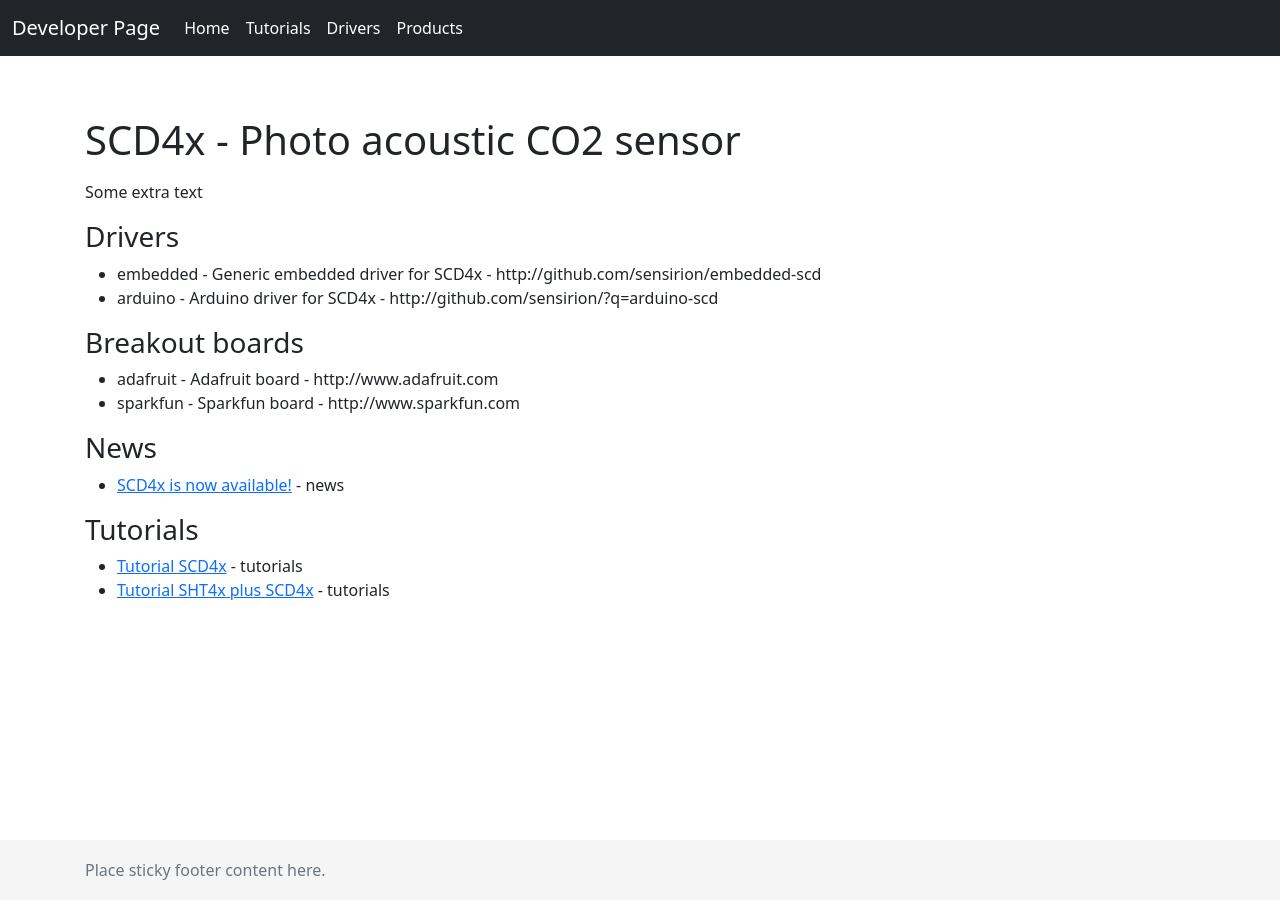
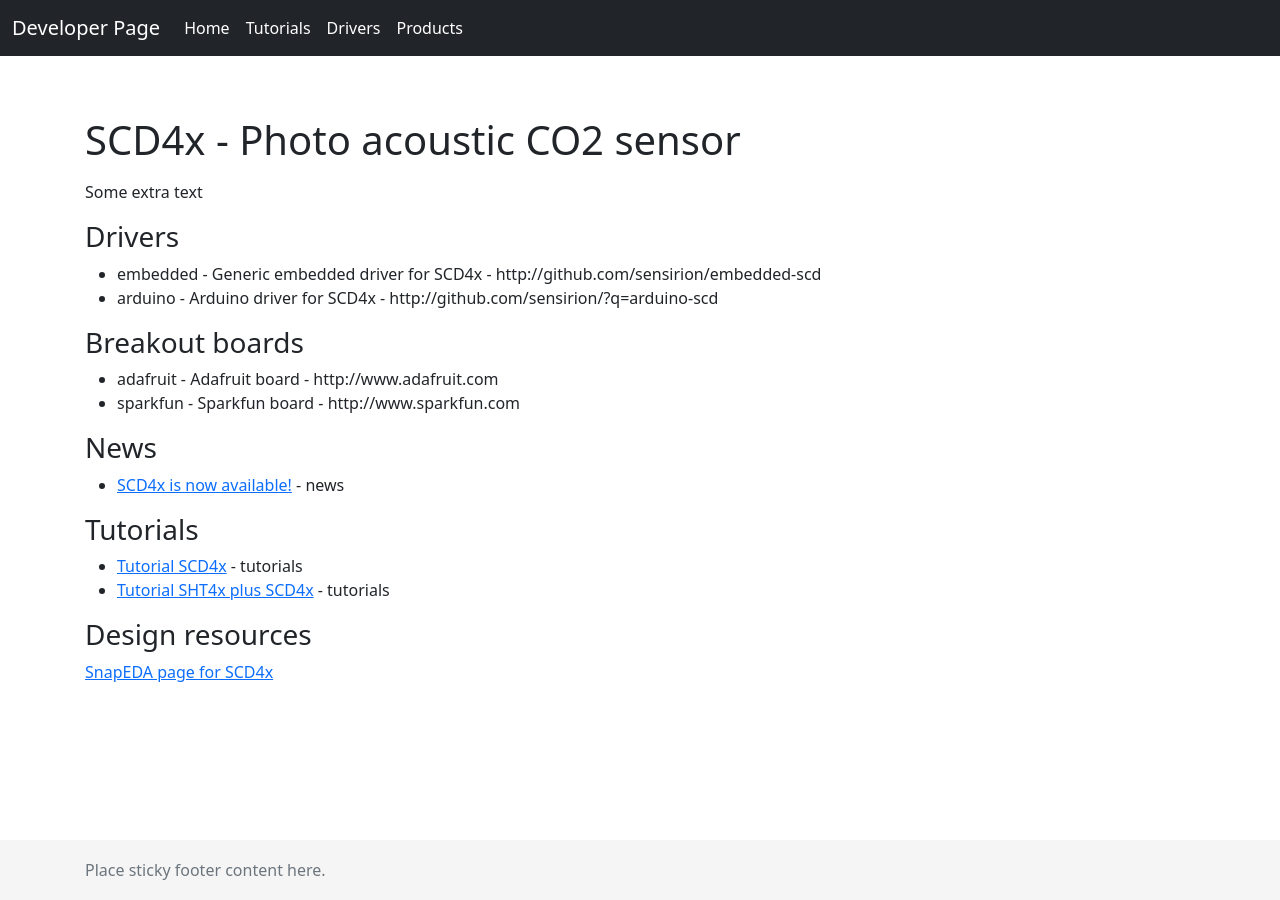
Before and after one commit to winkj/tutorials, a Jekyll site: the page built from _products/scd4x.md, in a window 1280 px wide. Built offline with Jekyll 4.4.1, drawn with Linux system fonts in a browser that asks for light colours.

Commit message:
add SnapEDA url

```diff
--- a/_layouts/product.html
+++ b/_layouts/product.html
@@ -20,7 +20,6 @@ layout: default
   {% endfor %}
 </ul>
 
-
 <h3>News</h3>
 <ul>
     {% assign list = site.posts | where: 'categories', "news" | where_exp: "item", "item.sensors contains page.id_name" %}
@@ -38,3 +37,7 @@ layout: default
       <li><a href="{{ site.baseurl }}{{ post.url }}">{{ post.title }}</a> - {{post.categories}}</li>
     {% endfor %}
 </ul>
+
+<h3>Design resources</h3>
+    <p><a href="{{ page.snapada.url }}">SnapEDA page for {{ page.display_name }}</a></li>
+</ul>
--- a/_products/scd4x.md
+++ b/_products/scd4x.md
@@ -2,6 +2,7 @@
 id_name: scd4x
 display_name: SCD4x
 description: Photo acoustic CO2 sensor
+snapada: https://www.snapeda.com/parts/SCD40-D-R1/Sensirion%20AG/view-part
 drivers:
     embedded:
         description: Generic embedded driver for SCD4x
```
